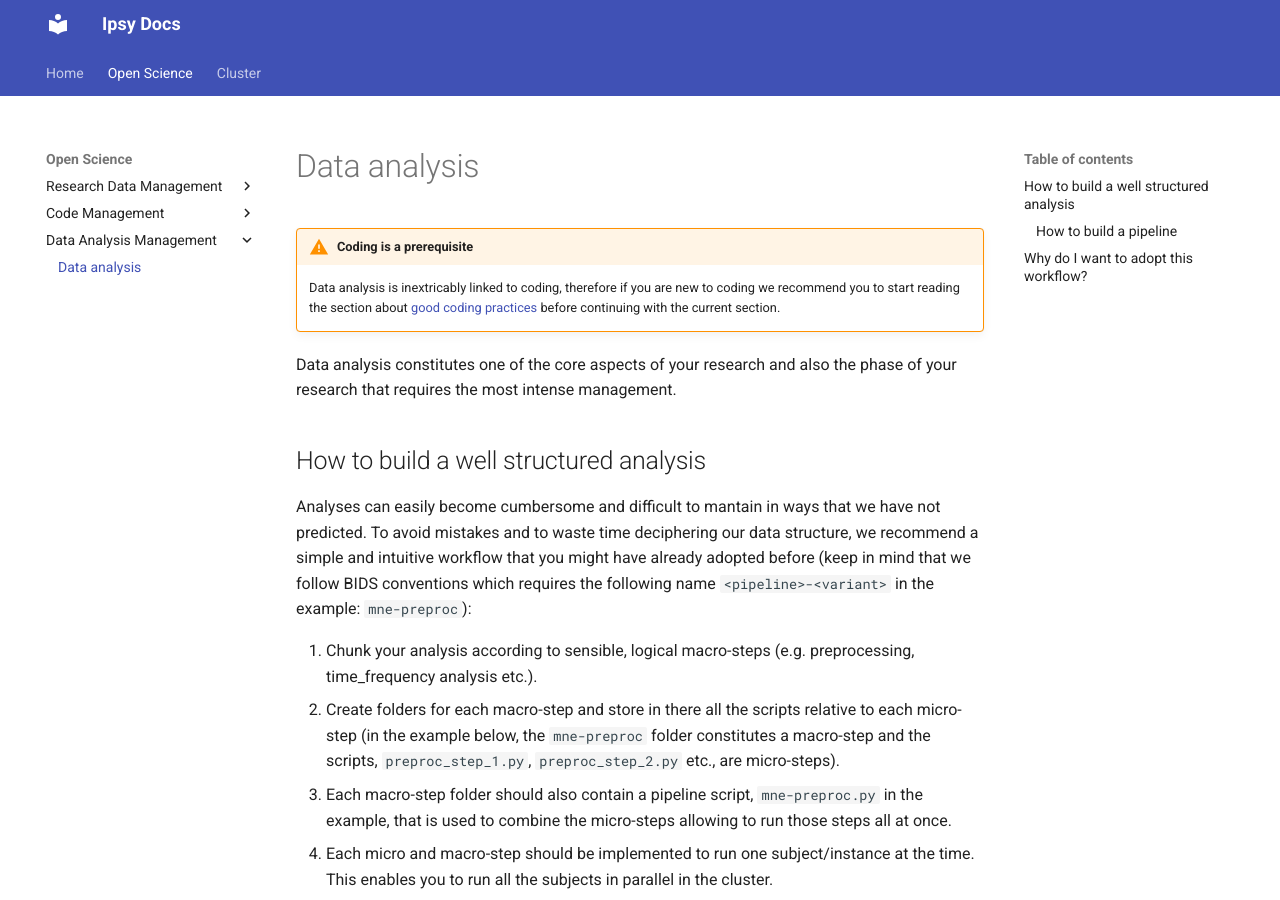
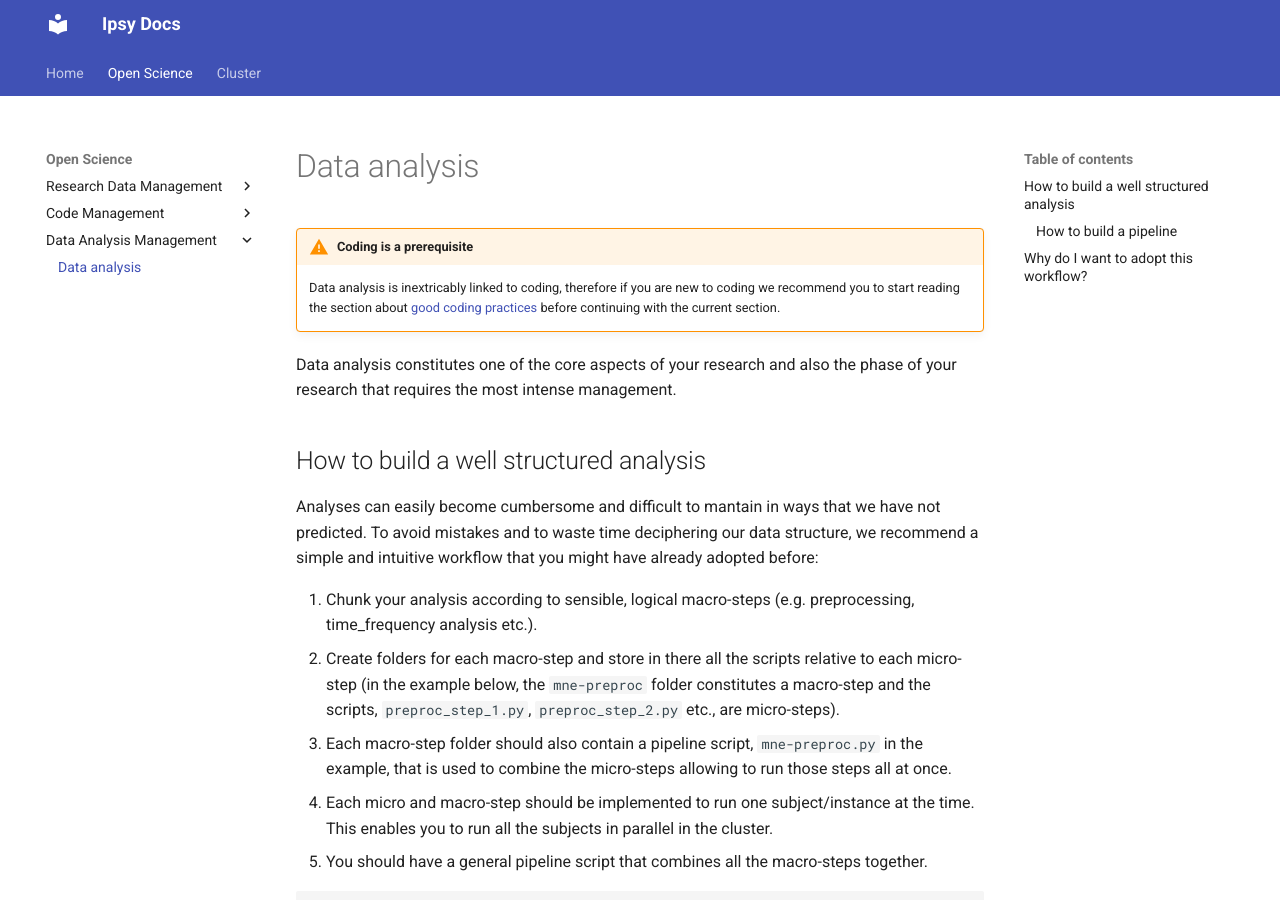
Before and after one commit to pvavra/temp-ipsy, an MkDocs documentation site: the page built from docs/open-science/analysis-management/data-analysis.md, in a window 1280 px wide and 900 px high. Built offline with MkDocs 1.6.1 and Material for MkDocs 9.7.7, drawn with Linux system fonts in a browser that asks for light colours.

Commit message:
Delete sentence

```diff
--- a/docs/open-science/analysis-management/data-analysis.md
+++ b/docs/open-science/analysis-management/data-analysis.md
@@ -8,7 +8,7 @@
 ## How to build a well structured analysis
 
 Analyses can easily become cumbersome and difficult to mantain in ways that we have not predicted.
-To avoid mistakes and to waste time deciphering our data structure, we recommend a simple and intuitive workflow that you might have already adopted before (keep in mind that we follow BIDS conventions which requires the following name `<pipeline>-<variant>` in the example: `mne-preproc`):
+To avoid mistakes and to waste time deciphering our data structure, we recommend a simple and intuitive workflow that you might have already adopted before:
 
 1. Chunk your analysis according to sensible, logical macro-steps (e.g. preprocessing, time_frequency analysis etc.).
 2. Create folders for each macro-step and store in there all the scripts relative to each micro-step (in the example below, the `mne-preproc` folder constitutes a macro-step and the scripts, `preproc_step_1.py`, `preproc_step_2.py` etc., are micro-steps).
```
